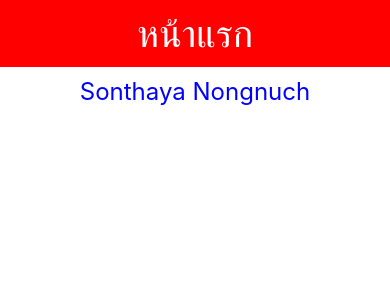
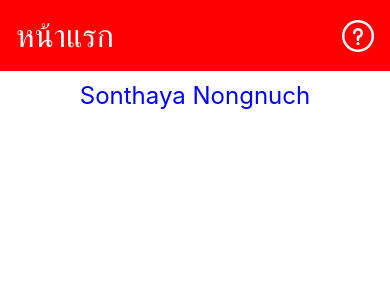
Before and after one commit to maxpromer/std60002041520158, a React Native app: screen / in a window 390 px wide. Shown: the top 300 px of the page. Built offline with nearby package versions, Linux system fonts and the light colour scheme.

Commit message:
ปรับรูปแบบ Header

```diff
--- a/components/App.js
+++ b/components/App.js
@@ -1,12 +1,12 @@
 import React from 'react';
 import { View, Text } from 'react-native';
-import Menu from './Menu';
+import Header from './Header';
 
 export default class App extends React.Component {
     render() {
         return (
             <View>
-                <Menu name="หน้าแรก" />
+                <Header name="หน้าแรก" />
                 <View style={{ marginTop: 10 }}>
                     <Text style={{
                         fontSize: 24,
--- /dev/null
+++ b/components/Header.js
@@ -0,0 +1,30 @@
+import React from 'react';
+import { View, Text, Image } from 'react-native';
+
+export default class Header extends React.Component {
+    render() {
+        return (
+            <View style={{
+                backgroundColor: "#FF0000",
+                padding: 16,
+                elevation: 5,
+                flexDirection: "row",
+                justifyContent: 'space-between',
+                alignItems: "center"
+            }}>
+                <Text style={{
+                    textAlign: "left",
+                    fontSize: 32,
+                    color: "#FFF"
+                }}>{this.props.name}</Text>
+                <Image
+                    style={{
+                        width: 32,
+                        height: 32
+                    }}
+                    source={require('../img/info.png')}
+                />
+            </View>
+        )
+    }
+}
--- a/components/Menu.js
+++ /dev/null
@@ -1,12 +0,0 @@
-import React from 'react';
-import { View, Text } from 'react-native';
-
-export default class Menu extends React.Component {
-    render() {
-        return (
-            <View style={{ backgroundColor: "#FF0000", padding: 10, elevation: 5 }}>
-                <Text style={{ textAlign: "center", fontSize: 38, color: "#FFF" }}>{this.props.name}</Text>
-            </View>
-        )
-    }
-}
```
Also changed, not shown: img/info.png (added).
